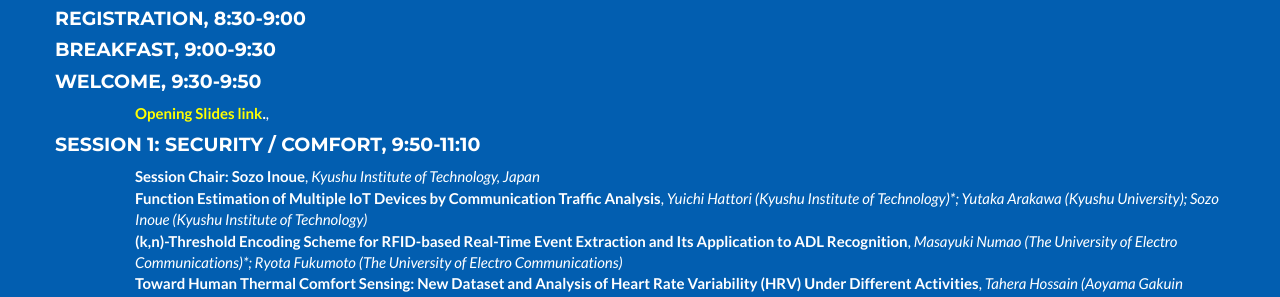
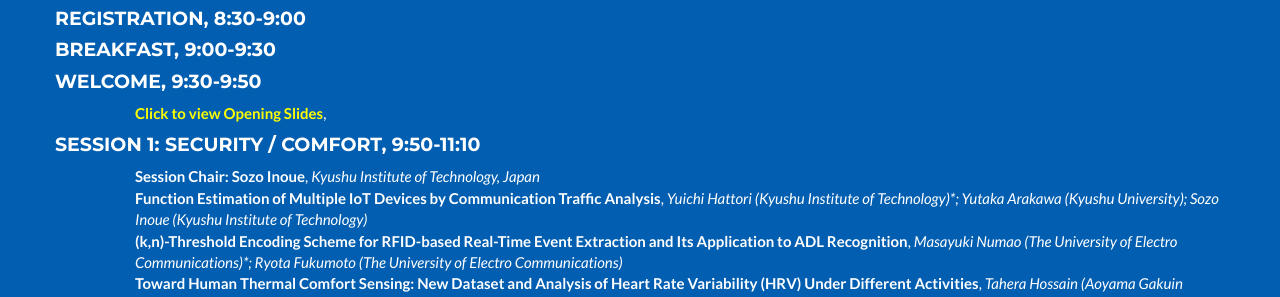
Before and after one commit to abc-research/abc-research.github.io, a Jekyll site: the page built from index.html, in a window 1280 px wide and 900 px high, scrolled down 6468 px. Shown: the part 156-453 px from the top of the window. Built offline with Jekyll 4.4.1, drawn with Linux system fonts in a browser that asks for light colours.

Commit message:
Update _config.yml

```diff
--- a/_config.yml
+++ b/_config.yml
@@ -95,7 +95,7 @@ program:
       - name: "Welcome"
         time: "9:30-9:50"
         paper:
-          - title: "<a href='https://docs.google.com/presentation/d/1nwFZEpDHX5d3hbT5H0G9ju_6uaxzSFRjMBKzNeUYdZM/edit?usp=sharing'><b style='color:yellow';>Opening Slides link</b></a>."
+          - title: "<a href='https://docs.google.com/presentation/d/1nwFZEpDHX5d3hbT5H0G9ju_6uaxzSFRjMBKzNeUYdZM/edit?usp=sharing'><b style='color:yellow';>Click to view Opening Slides</b></a>"
       - name: "Session 1: Security / Comfort"
         time: "9:50-11:10"
         paper:
@@ -313,7 +313,7 @@ program:
       - name: "Awards + Closing"
         time: "16:50-17:30"
         paper:
-          - title: "<a href='https://docs.google.com/presentation/d/1vi8OlqCLNquyiAhR19_7UyDeHMQlQcvetEhRakv86s4/edit?usp=sharing'><b style='color:yellow’;>Closing Slides link</b></a>."
+          - title: "<a href='https://docs.google.com/presentation/d/1vi8OlqCLNquyiAhR19_7UyDeHMQlQcvetEhRakv86s4/edit?usp=sharing'><b style='color:yellow’;>Click to view Closing Slides link</b></a>"
       - name: "Banquet"
 #        time: "18:30-"
 
```
